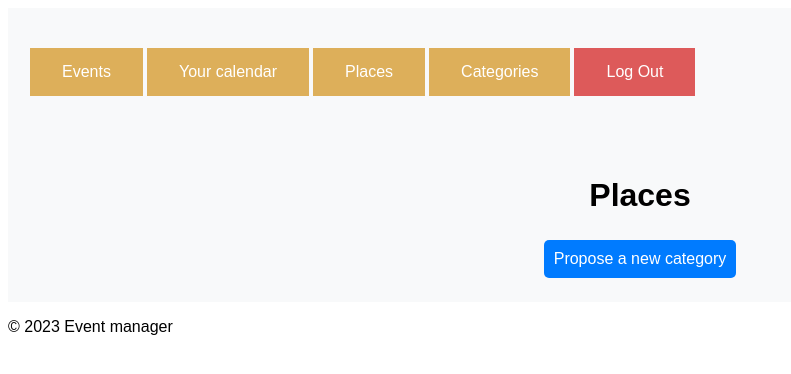
After one commit to smatand/iis2023, a Flask app: page /categories in a window 1280 px wide. The commit adds this page. Shown: the top 374 px of the page, without its empty margins (0-791 px from the left). Run offline with Flask 3, Linux system fonts and the light colour scheme; the visitor is signed in with stand-in values (Sample User, id 1); data that the repository does not hold is empty.

Commit message:
unfinished categories, add reviews under events

```diff
--- a/app.py
+++ b/app.py
@@ -1,5 +1,5 @@
-from models import User, RoleEnum, db, Event, Place
-from forms import EventForm, PlaceForm
+from models import User, RoleEnum, db, Event, Place, Category, Review
+from forms import EventForm, PlaceForm, CategoryForm, ReviewForm
 from yaml import load, FullLoader
 from flask_bcrypt import Bcrypt
 from datetime import datetime
@@ -212,15 +212,43 @@ def home():
     )
 
 
-@app.route('/event/<int:id>', methods=['GET'])
+@app.route('/event/<int:id>', methods=['GET', 'POST'])
 def event(id):
     event = Event.get_detail(id)
-    return render_template('event.html', event=event)
+    now = datetime.now()
+    form = ReviewForm()
+    if form.validate_on_submit():
+        review = Review(
+            comment=form.comment.data,
+            rating=form.rating.data,
+            event_id=id
+        )
+        review.user_id = current_user.id
+
+        # review could be added only if current_user is in event.users
+        if current_user not in event.users:
+            flash(
+                '''You were not a participant of this event,
+                so you cannot add a review''',
+            )
+            return redirect(url_for('event', id=id))
+
+        if Review.query.filter_by(user_id=current_user.id,
+                                  event_id=id).first():
+            flash('You already have a review for this event')
+            return redirect(url_for('event', id=id))
+
+        db.session.add(review)
+        db.session.commit()
+        return redirect(url_for('event', id=id))
+
+    return render_template('event.html', event=event, now=now, form=form)
 
 
 @app.route('/propose_place', methods=['GET', 'POST'])
 @login_required
 def propose_place():
+    # prolly smth for moderator? todo
     form = PlaceForm()
     if form.validate_on_submit():
         place = Place()
@@ -242,7 +270,6 @@ def propose_place():
                 form=form
             )
 
-
         db.session.add(place)
         db.session.commit()
 
@@ -261,3 +288,38 @@ def places():
     places = Place.query.all()
     events = Event.query.all()
     return render_template('places.html', places=places, events=events)
+
+
+@app.route('/categories', methods=['GET'])
+@login_required
+def categories():
+    categories = Category.query.all()
+    events = Event.query.all()
+    return render_template(
+        'categories.html',
+        categories=categories,
+        events=events)
+
+
+@app.route('/propose_category', methods=['GET', 'POST'])
+@login_required
+def propose_category():
+    form = CategoryForm()
+    form.parent_id.choices = [(c.id, c.name) for c in Category.query.all()]
+    if form.validate_on_submit():
+        category = Category()
+        category.name = form.name.data
+        category.description = form.description.data
+        category.parent_id = form.parent_id.data
+
+        db.session.add(category)
+        db.session.commit()
+
+        flash(
+            '''Category has been proposed.
+            Wait for the approval from moderators''',
+            'success'
+        )
+        return redirect(url_for('categories'))
+
+    return render_template('propose_category.html', form=form)
--- /dev/null
+++ b/static/review.css
@@ -0,0 +1,72 @@
+.reviews {
+    margin: 20px;
+    padding: 10px;
+    background-color: #f9f9f9;
+    border-radius: 5px;
+    box-shadow: 0 4px 8px 0 rgba(0,0,0,0.2);
+}
+
+.review, .review_form {
+    margin: 10px;
+    padding: 10px;
+    background-color: #fff;
+    border-radius: 5px;
+    box-shadow: 0 4px 8px 0 rgba(0,0,0,0.2);
+    transition: 0.3s;
+}
+
+.review:hover, .review_form:hover {
+    box-shadow: 0 8px 16px 0 rgba(0,0,0,0.2);
+}
+
+.comment, .review_form input, .review_form textarea {
+    font-style: italic;
+    color: #666;
+    margin-bottom: 10px;
+}
+
+.rating {
+    font-weight: bold;
+    color: #333;
+}
+
+.review_form label {
+    display: block;
+    margin-bottom: 5px;
+}
+
+.review_form input, .review_form textarea {
+    width: 100%;
+    padding: 5px;
+    margin-bottom: 10px;
+}
+
+.review_form button     padding: 10px 20px;
+    background-color: #007BFF;
+    color: white;
+    border: none;
+    border-radius: 5px;
+    cursor: pointer;
+    transition: 0.3s;{
+}
+
+.review_form button:hover {
+    background-color: #0056b3;
+}
+
+.review_form h3 {
+    margin-bottom: 20px;
+}
+
+.review_form select {
+    padding: 10px;
+    font-size: 16px;
+    width: 100%;
+}
+.review-user {
+    font-size: 1.2em;
+    font-weight: bold;
+    color: rgb(25, 238, 149);
+    margin-top: 0.5em;
+    margin-bottom: 1em;
+}
--- a/templates/base.html
+++ b/templates/base.html
@@ -7,6 +7,7 @@
      <link rel="stylesheet" href="{{ url_for('static', filename='event_details.css') }}">
      <link rel="stylesheet" href="{{ url_for('static', filename='error.css') }}">
      <link rel="stylesheet" href="{{ url_for('static', filename='list.css') }}">
+     <link rel="stylesheet" href="{{ url_for('static', filename='review.css') }}">
 </head>
 <body>
      <div id="myModal" class="modal">
@@ -59,6 +60,7 @@
                 {% if current_user.is_authenticated %}
                 <li><button class="nav-button" onclick="window.location.href='{{ url_for('home') }}';">Your calendar</button></li>
                 <li><button class="nav-button" onclick="window.location.href='{{ url_for('places') }}';">Places</button></li>
+                <li><button class="nav-button" onclick="window.location.href='{{ url_for('categories') }}';">Categories</button></li>
                 <li><button class="button-log" onclick="window.location.href='{{ url_for('logout') }}';">Log Out</button></li>
                 {% else %}
                 <li><button class="nav-button" onclick="window.location.href='{{ url_for('login') }}';">Log In</button></li>
--- /dev/null
+++ b/templates/categories.html
@@ -0,0 +1,32 @@
+{% extends "base.html" %}
+
+{% block content %}
+    <header>
+        <h1>Places</h1>
+    <div style="display: flex; justify-content: center;">
+    <button class="nav-button-2" onclick="window.location.href='{{ url_for('propose_category') }}';">Propose a new category</button>
+    </div>
+    </header>
+
+    <main>
+        <ul class="place-list">
+            {% for category in categories %}
+                <li class="place-item">
+                    <h2 class="place-name">{{ category.name }}</h2>
+                    <p class="place-description">{{ category.description }}</p>
+                    <div class="event-list">
+                        {% if category.events|length == 0 %}
+                            <p>No events from this category</p>
+                        {% else %}
+                            <p>Events from this category:</p>
+                        {% endif %}
+                        {% for event in category.events %}
+                            <button class="event" onclick="window.location.href='{{ url_for('event', id=event.id) }}';">{{ event.name }}</button>
+                        {% endfor %}
+                    </div>
+
+                </li>
+            {% endfor %}
+        </ul>
+    </main>
+{% endblock %}
```
Also changed, not shown: forms.py (+24 -2 lines), templates/event.html (+31 -4 lines), templates/propose_category.html (added, +30 -0 lines).
